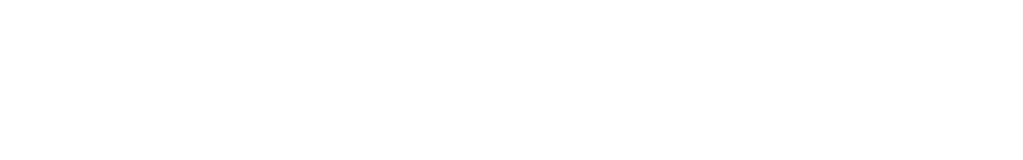
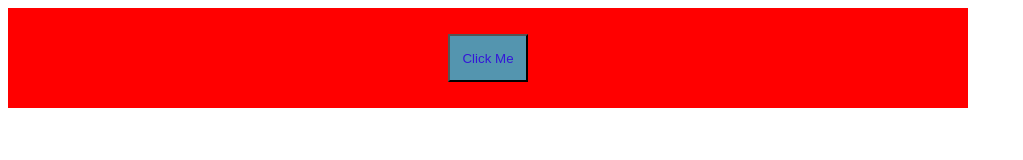
Before and after one commit to Mad-Deuce/ICH_FE_HW, a plain HTML site: page index.html in a window 1280 px wide. Shown: the whole page, without its empty margins (0-1023 px from the left). Drawn offline with Linux system fonts and the light colour scheme.

Commit message:
release 1.0

```diff
--- a/index.html
+++ b/index.html
@@ -8,6 +8,10 @@
   </head>
   <body>
 
+    <div class="container">
+      <button class="button">Click Me</button>
+    </div>
+
     <script src="scripts/main.js"></script>
   </body>
 </html>
--- /dev/null
+++ b/styles/_mixins.scss
@@ -0,0 +1,4 @@
+@mixin button-styles($background-color, $color) {
+  background-color: $background-color;
+  color: $color;
+}
--- /dev/null
+++ b/styles/index.scss
@@ -0,0 +1,33 @@
+@use "mixins" as mix;
+
+// Создать адаптивный контейнер для содержимого на веб-странице.
+// Создайте переменную, представляющую ширину контейнера,
+// необходимо установить разную ширину контейнера в зависимости от размера экрана устройства.
+// Изначальная ширина контейнера 960px, если ширина экрана меньше 768px, то ширина контейнера должна быть равна 100%.
+
+$container-width: 960px;
+
+.container {
+  width: $container-width;
+  height: 100px;
+  background-color: red;
+
+  @media (max-width: 768px) {
+    width: 100%;
+  }
+
+  display: flex;
+  justify-content: center;
+  align-items: center;
+}
+
+
+// Создайте миксин с именем button-styles, который принимает два аргумента: background-color и color.
+// Используйте аргументы миксина для установки соответствующих стилей кнопки.
+// Примените миксин к кнопке с классом .button.
+
+.button {
+  @include mix.button-styles(rgb(84, 149, 175), rgb(52, 23, 216));
+  height: 3rem;
+  width: 5rem;
+}
```
Also changed, not shown: README.md, styles/style.css, 1 other file.
